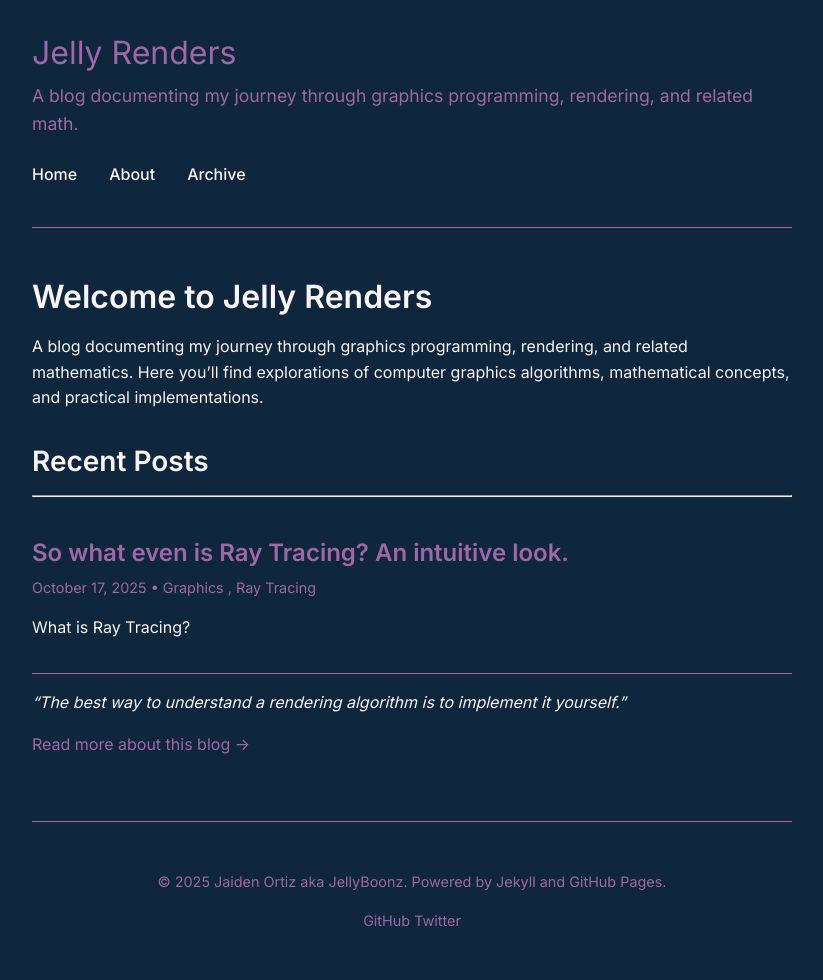
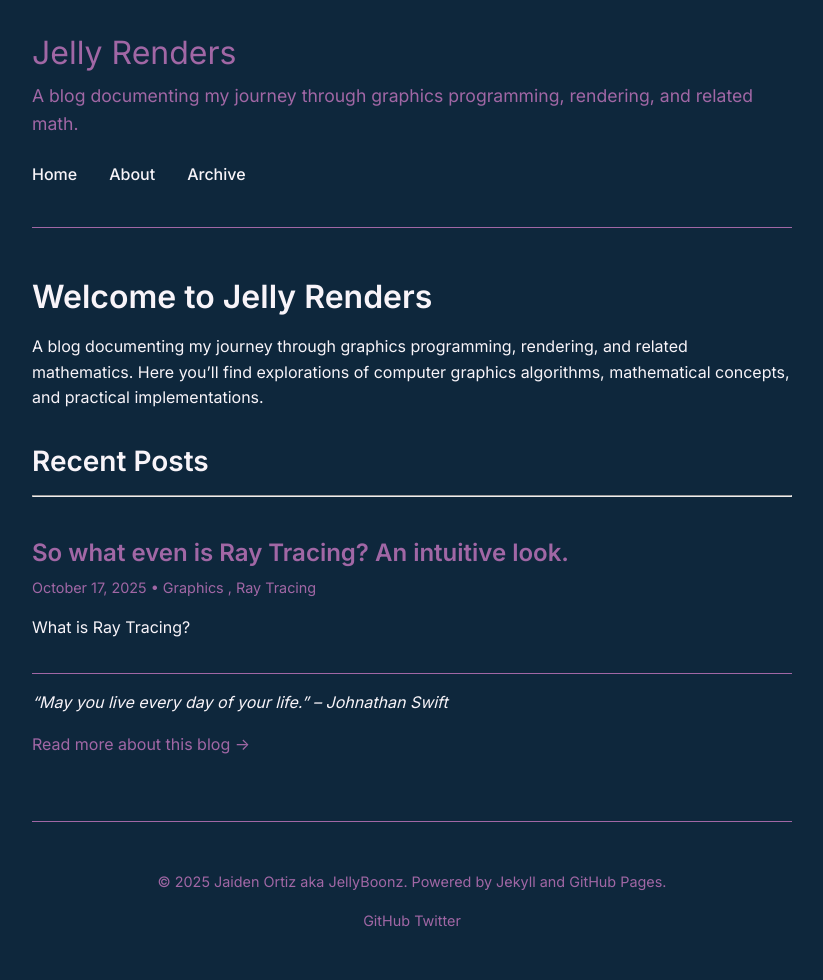
Before and after one commit to JellyBoonz/graphics-blog, a Jekyll site: the page built from index.md, in a window 1280 px wide. Shown: the whole page, without its empty margins (228-1051 px from the left). Built offline with Jekyll 4.4.1, drawn with Linux system fonts in a browser that asks for light colours.

Commit message:
Update blog content - Fri Oct 17 21:58:16 EDT 2025

```diff
--- a/index.md
+++ b/index.md
@@ -35,6 +35,6 @@ A blog documenting my journey through graphics programming, rendering, and relat
 {% endfor %}
 
 
-*"The best way to understand a rendering algorithm is to implement it yourself."*
+*“May you live every day of your life.”  -- Johnathan Swift*
 
 [Read more about this blog →](/graphics-blog/about/)
```
